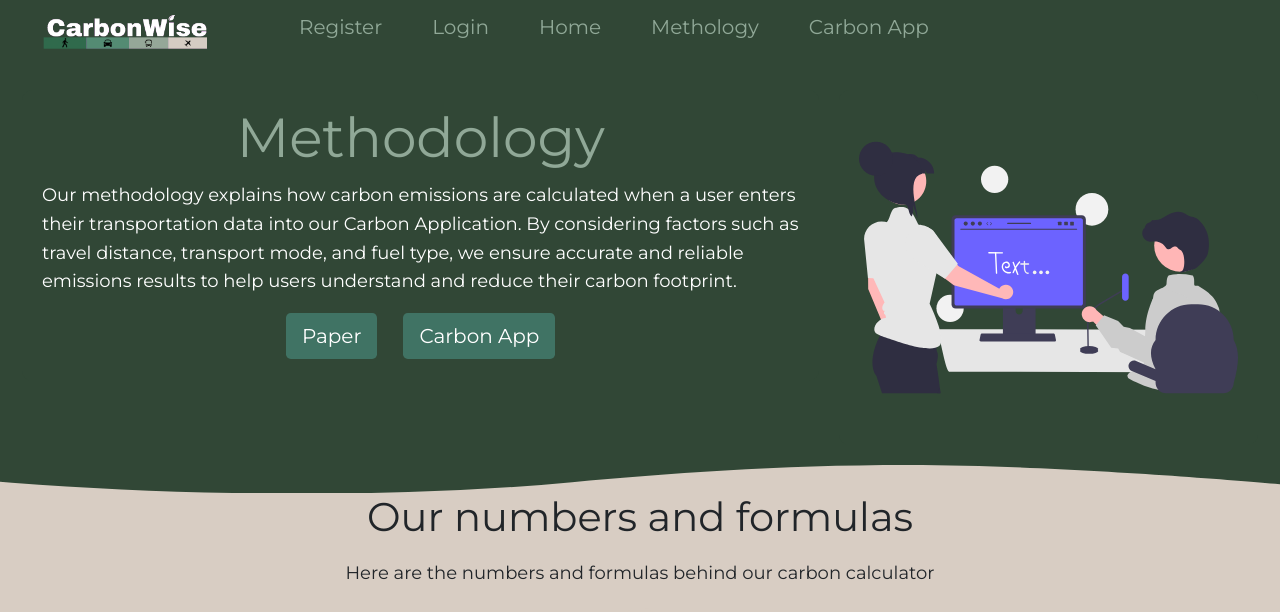
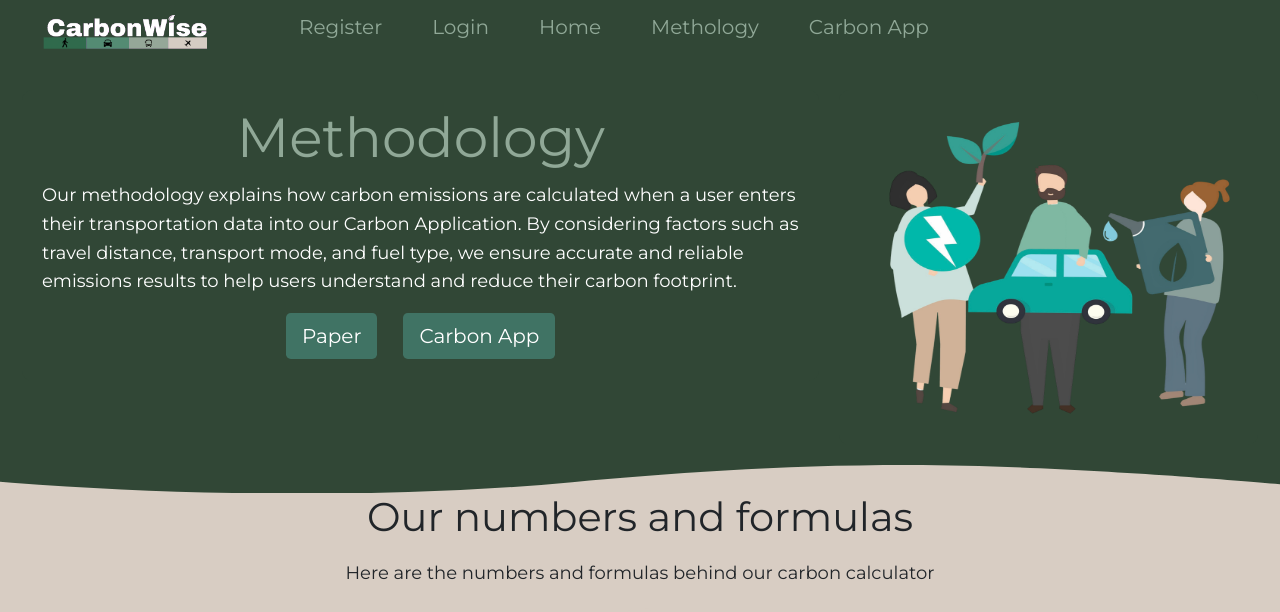
Before and after one commit to hannik3/carbon_app_v1, a Flask app: page /methodology in a window 1280 px wide. Shown: the top 612 px of the page. Run offline with Flask 2, Linux system fonts and the light colour scheme; some libraries are stand-ins or nearby versions.

Commit message:
minor changes

```diff
--- a/capp/templates/home.html
+++ b/capp/templates/home.html
@@ -60,7 +60,7 @@
     <div class="developers">
       <div class="box">
         <div class="img-container">
-          <img src="../static/images/Capture d’écran 2024-05-27 à 18.38.03.jpg" alt="">
+          <img src="../static/images/yasmine_foto.jpg" alt="">
         </div>
         <h3>Yasmine Bejar</h3>
         <p>
--- a/capp/templates/methodology.html
+++ b/capp/templates/methodology.html
@@ -39,7 +39,7 @@
       </div>
       <div class="box">
         <img
-          src="{{url_for('static', filename='icons/methodology1.svg')}}"
+          src="{{url_for('static', filename='images/illustration-people-with-nature-resources.png')}}"
           width="325"
           height="325"
           alt=""
```
Also changed, not shown: capp/static/images/Captura de pantalla 2025-03-12 174308.png (deleted), capp/static/images/Captura de pantalla 2025-03-13 082630.png (deleted), capp/static/images/illustration-people-with-nature-resources.png (added), capp/static/images/yasmine_foto.jpg (renamed from capp/static/images/Capture d’écran 2024-05-27 à 18.38.03.jpg).
